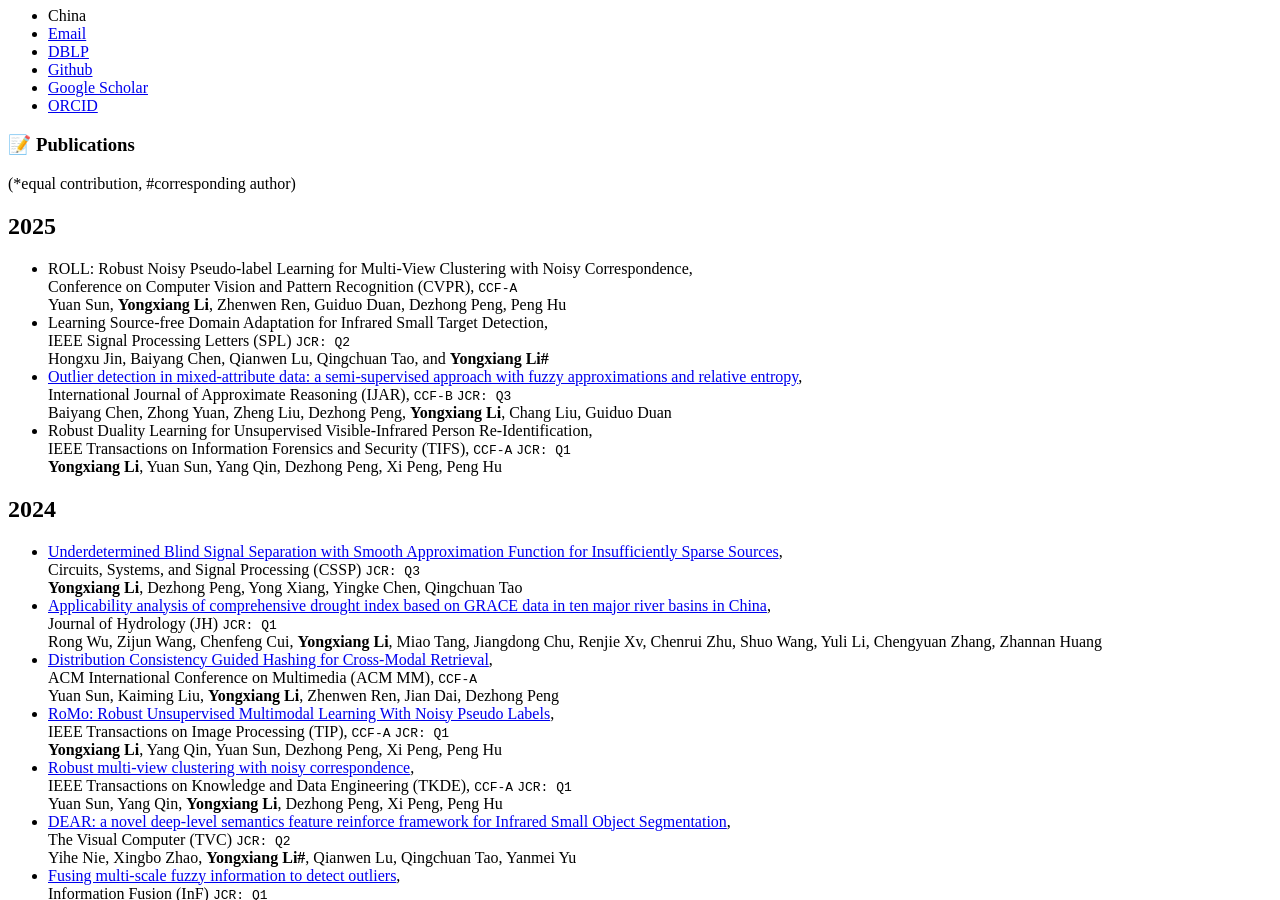
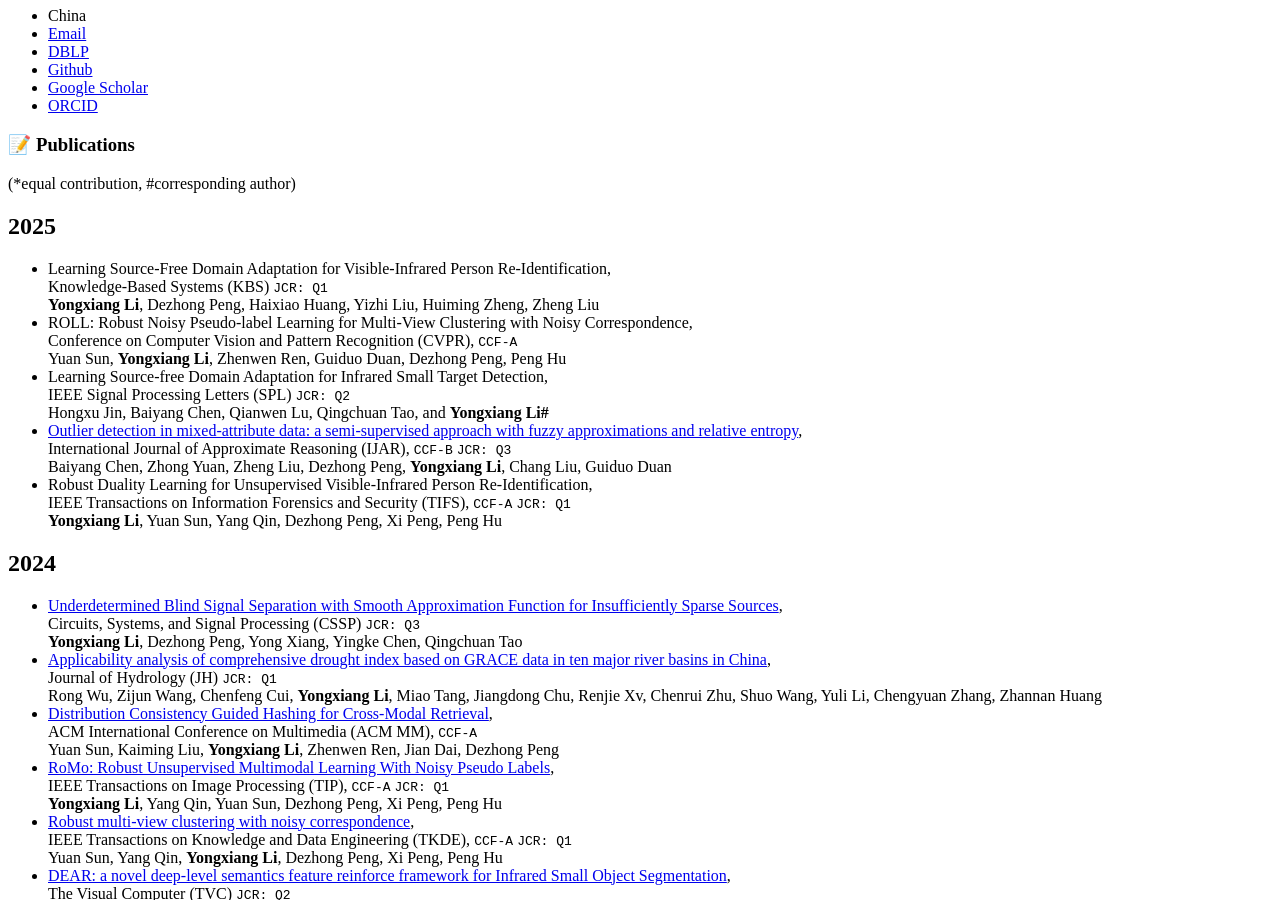
Before and after one commit to LYXRhythm/liyongxiang.github.io, a Jekyll site: the page built from _pages/includes/pub.md, in a window 1280 px wide and 900 px high, scrolled down 632 px. Built offline with Jekyll 4.4.1, drawn with Linux system fonts in a browser that asks for light colours; our own code applies the rules of GitHub Pages for plain Markdown files.

Commit message:
Update pub.md

```diff
--- a/_pages/includes/pub.md
+++ b/_pages/includes/pub.md
@@ -3,6 +3,7 @@
 (*equal contribution, #corresponding author)
 
 ## 2025
+- Learning Source-Free Domain Adaptation for Visible-Infrared Person Re-Identification, <br> Knowledge-Based Systems (KBS) `JCR: Q1` <br> **Yongxiang Li**, Dezhong Peng, Haixiao Huang, Yizhi Liu, Huiming Zheng, Zheng Liu
 - ROLL: Robust Noisy Pseudo-label Learning for Multi-View Clustering with Noisy Correspondence, <br> Conference on Computer Vision and Pattern Recognition (CVPR), `CCF-A` <br> Yuan Sun, **Yongxiang Li**, Zhenwen Ren, Guiduo Duan, Dezhong Peng, Peng Hu
 - Learning Source-free Domain Adaptation for Infrared Small Target Detection, <br> IEEE Signal Processing Letters (SPL) `JCR: Q2` <br> Hongxu Jin, Baiyang Chen, Qianwen Lu, Qingchuan Tao, and **Yongxiang Li#**
 - [Outlier detection in mixed-attribute data: a semi-supervised approach with fuzzy approximations and relative entropy](https://www.sciencedirect.com/science/article/abs/pii/S0888613X25000143?CMX_ID=&SIS_ID=&dgcid=STMJ_219742_AUTH_SERV_PA&utm_acid=245378301&utm_campaign=STMJ_219742_AUTH_SERV_PA&utm_in=DM539090&utm_medium=email&utm_source=AC_), <br> International Journal of Approximate Reasoning (IJAR), `CCF-B` `JCR: Q3` <br> Baiyang Chen,
```
